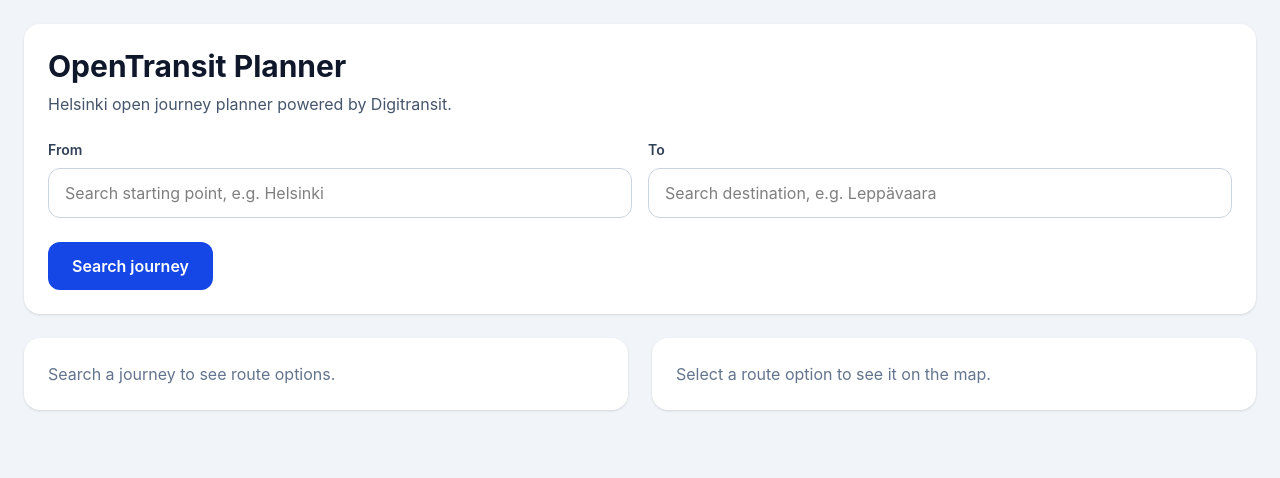
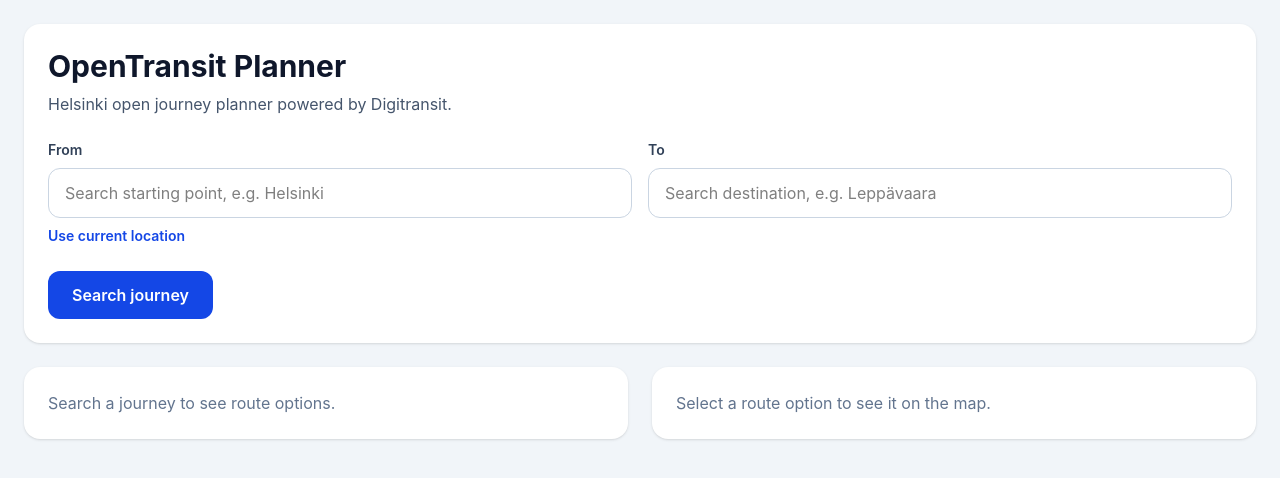
Before and after one commit to Bayezidtanmay/OpenTransit-Planner, a React app in the folder Frontend/: page / in a window 1280 px wide. Shown: the top 478 px of the page. Built offline with nearby package versions, Linux system fonts and the light colour scheme; the HTML template or start-up script is replaced by a standard one.

Commit message:
Implement GPS-based current location origin selection

```diff
--- a/Frontend/src/App.jsx
+++ b/Frontend/src/App.jsx
@@ -12,6 +12,59 @@
   const [selectedRouteIndex, setSelectedRouteIndex] = useState(0);
   const [loading, setLoading] = useState(false);
   const [loadingMore, setLoadingMore] = useState(false);
+  const [locating, setLocating] = useState(false);
+
+  const useCurrentLocation = () => {
+    if (!navigator.geolocation) {
+      alert("Geolocation is not supported by your browser.");
+      return;
+    }
+
+    setLocating(true);
+
+    navigator.geolocation.getCurrentPosition(
+      async (position) => {
+        const lat = position.coords.latitude;
+        const lon = position.coords.longitude;
+
+        try {
+          const response = await api.get("/geocode/reverse", {
+            params: { lat, lon },
+          });
+
+          const place = response.data.features?.[0];
+
+          setFromPlace({
+            label: place?.properties?.label || "Current location",
+            name: place?.properties?.name || "Current location",
+            lat,
+            lon,
+          });
+        } catch (error) {
+          console.error(error);
+
+          setFromPlace({
+            label: "Current location",
+            name: "Current location",
+            lat,
+            lon,
+          });
+        } finally {
+          setLocating(false);
+        }
+      },
+      (error) => {
+        console.error(error);
+        setLocating(false);
+        alert("Unable to get your current location.");
+      },
+      {
+        enableHighAccuracy: true,
+        timeout: 10000,
+        maximumAge: 30000,
+      }
+    );
+  };
 
   const searchJourney = async () => {
     if (!fromPlace || !toPlace) {
@@ -85,12 +138,23 @@
           </p>
 
           <div className="grid md:grid-cols-2 gap-4 mt-6">
+            <div>
               <LocationAutocomplete
                 label="From"
                 placeholder="Search starting point, e.g. Helsinki"
                 value={fromPlace}
                 onSelect={setFromPlace}
               />
+
+              <button
+                type="button"
+                onClick={useCurrentLocation}
+                disabled={locating}
+                className="mt-2 text-sm font-semibold text-blue-700 hover:text-blue-800 disabled:text-slate-400"
+              >
+                {locating ? "Finding your location..." : "Use current location"}
+              </button>
+            </div>
 
             <LocationAutocomplete
               label="To"
```
Also changed, not shown: 2 other files (tests, documents, lock files or other folders). Lines whose indentation alone changed are shown as unchanged.
